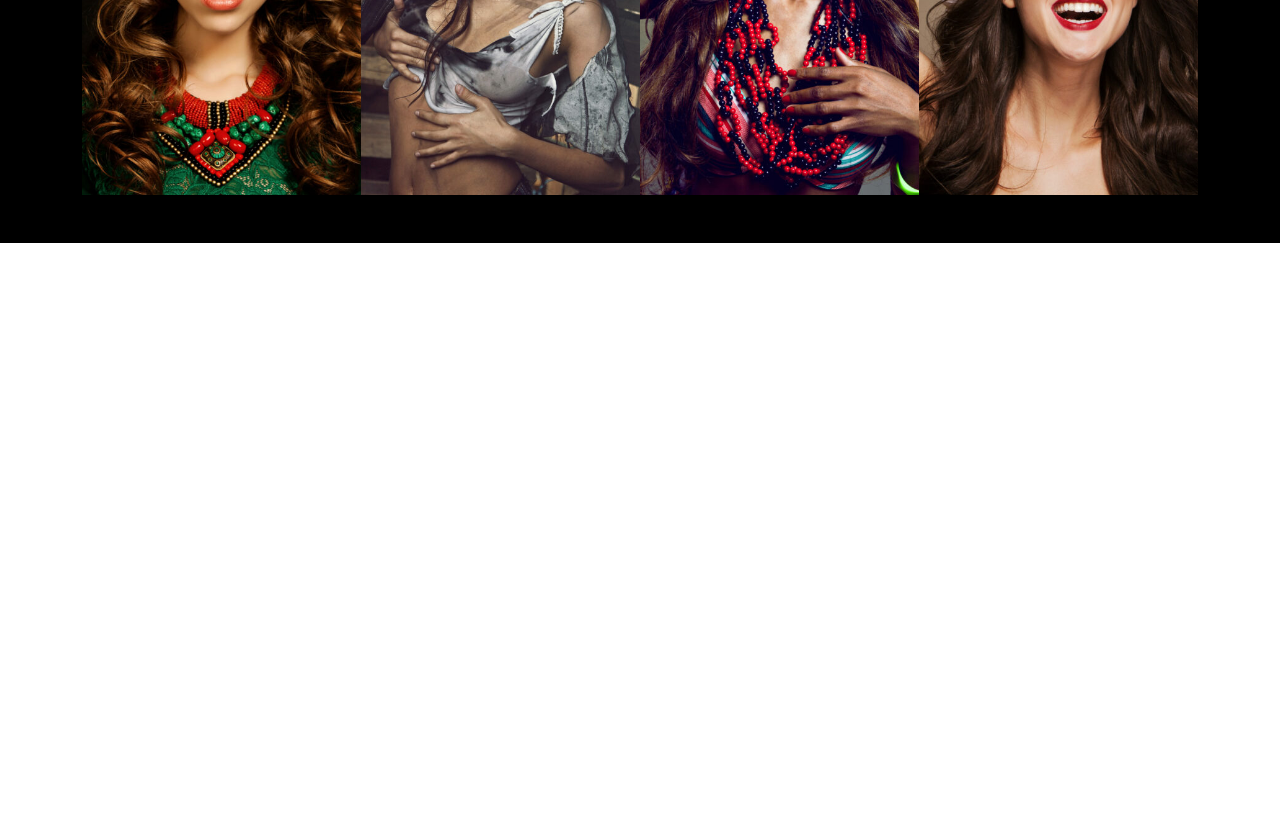
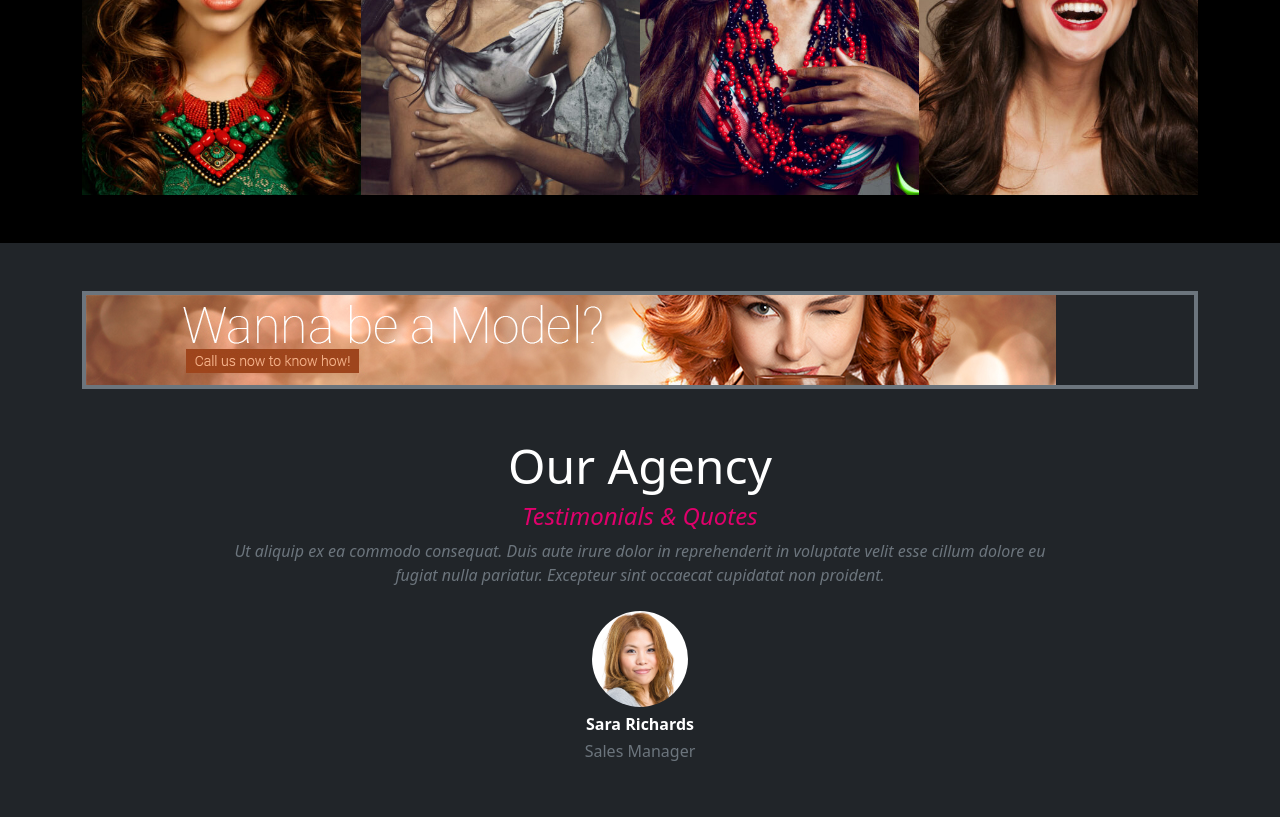
Before and after one commit to ParvinAlasgar/BeautyAgency-MPA, a website: page index.html in a window 1280 px wide. Shown: the part 374-1191 px from the top of the page. Before the commit the page ends 800 px from the top, so only its background shows below. Drawn offline with nearby package versions, Linux system fonts and the light colour scheme; files that its build step writes are made by us from their sources.

Commit message:
add: added agency section.

```diff
--- a/assets/sass/pages/home.scss
+++ b/assets/sass/pages/home.scss
@@ -49,4 +49,39 @@
       }
     }
   }
+  // Banner
+  #banner {
+    .banner {
+      border-width: 0.3rem !important;
+      a {
+        &:hover::before {
+          opacity: 1;
+        }
+        &::before {
+          content: " ";
+          position: absolute;
+          background: rgba($color: $firstColor, $alpha: 0.2);
+          top: 0;
+          left: 0;
+          width: 100%;
+          height: 100%;
+          opacity: 0;
+          transition: opacity 0.3s;
+        }
+      }
+    }
+  }
+  // Agency
+  #agency {
+    h2 {
+      font-size: 3rem;
+    }
+    h4 {
+      color: $firstColor;
+    }
+    img {
+      width: 6rem;
+      height: 6rem;
+    }
+  }
 }
--- a/index.html
+++ b/index.html
@@ -528,6 +528,45 @@
           </div>
         </div>
       </section>
+      <!-- Banner -->
+      <section id="banner" class="bg-dark py-5">
+        <div class="container">
+          <div class="col-lg-12">
+            <div class="banner border border-secondary position-relative">
+              <a href="#">
+                <img
+                  class="img-fluid"
+                  src="./assets/images/banner-1.jpg"
+                  alt="banner"
+                />
+              </a>
+            </div>
+          </div>
+        </div>
+      </section>
+      <!-- Agency -->
+      <section id="agency" class="bg-dark pb-5">
+        <div class="container">
+          <div class="col-lg-12">
+            <div class="content text-center w-75 m-auto">
+              <h2 class="text-white">Our Agency</h2>
+              <h4 class="fst-italic">Testimonials & Quotes</h4>
+              <p class="text-secondary fst-italic">
+                Ut aliquip ex ea commodo consequat. Duis aute irure dolor in
+                reprehenderit in voluptate velit esse cillum dolore eu fugiat
+                nulla pariatur. Excepteur sint occaecat cupidatat non proident.
+              </p>
+              <img
+                class="img-fluid rounded-circle my-2"
+                src="./assets/images/team_2.jpg"
+                alt="team"
+              />
+              <h6 class="text-white fw-bold">Sara Richards</h6>
+              <h6 class="text-secondary">Sales Manager</h6>
+            </div>
+          </div>
+        </div>
+      </section>
     </main>
   </body>
 </html>
```
Also changed, not shown: assets/css/home.css, assets/images/banner-1.jpg (added), assets/images/team_2.jpg (added).
